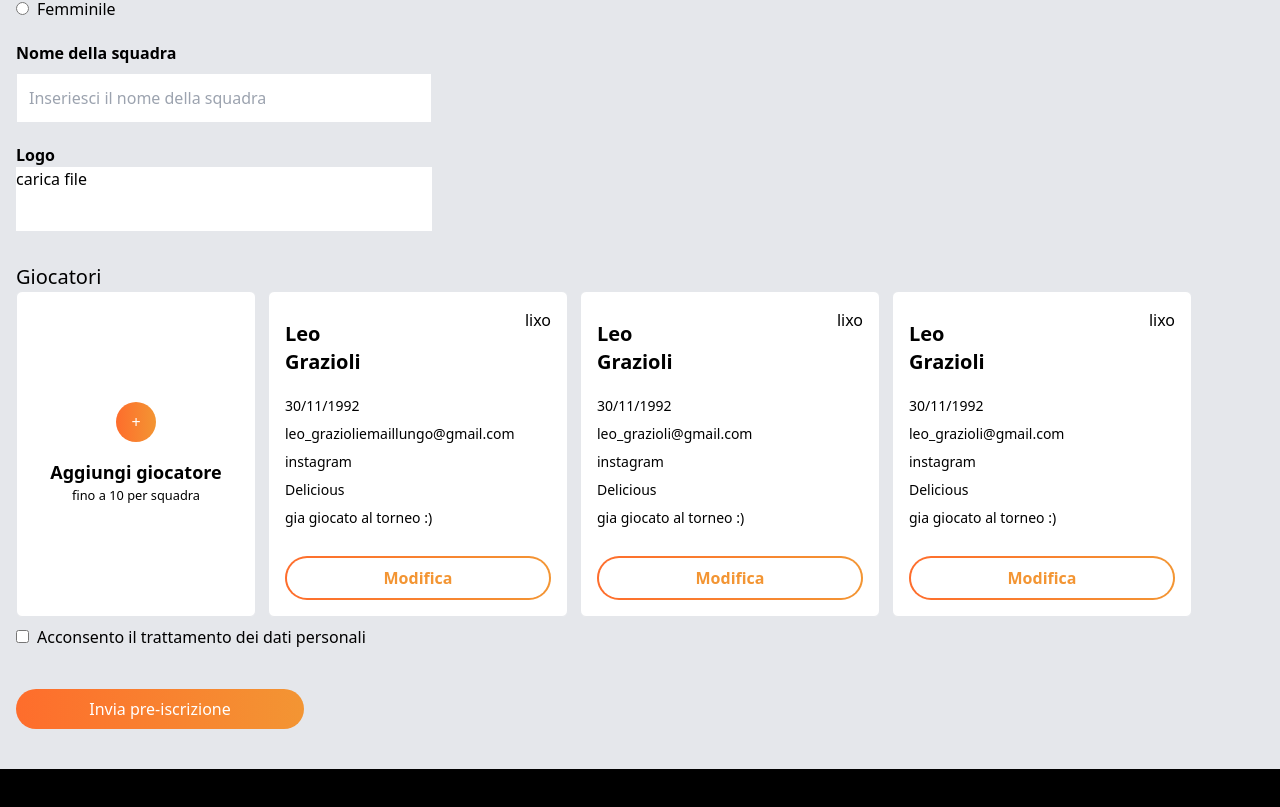
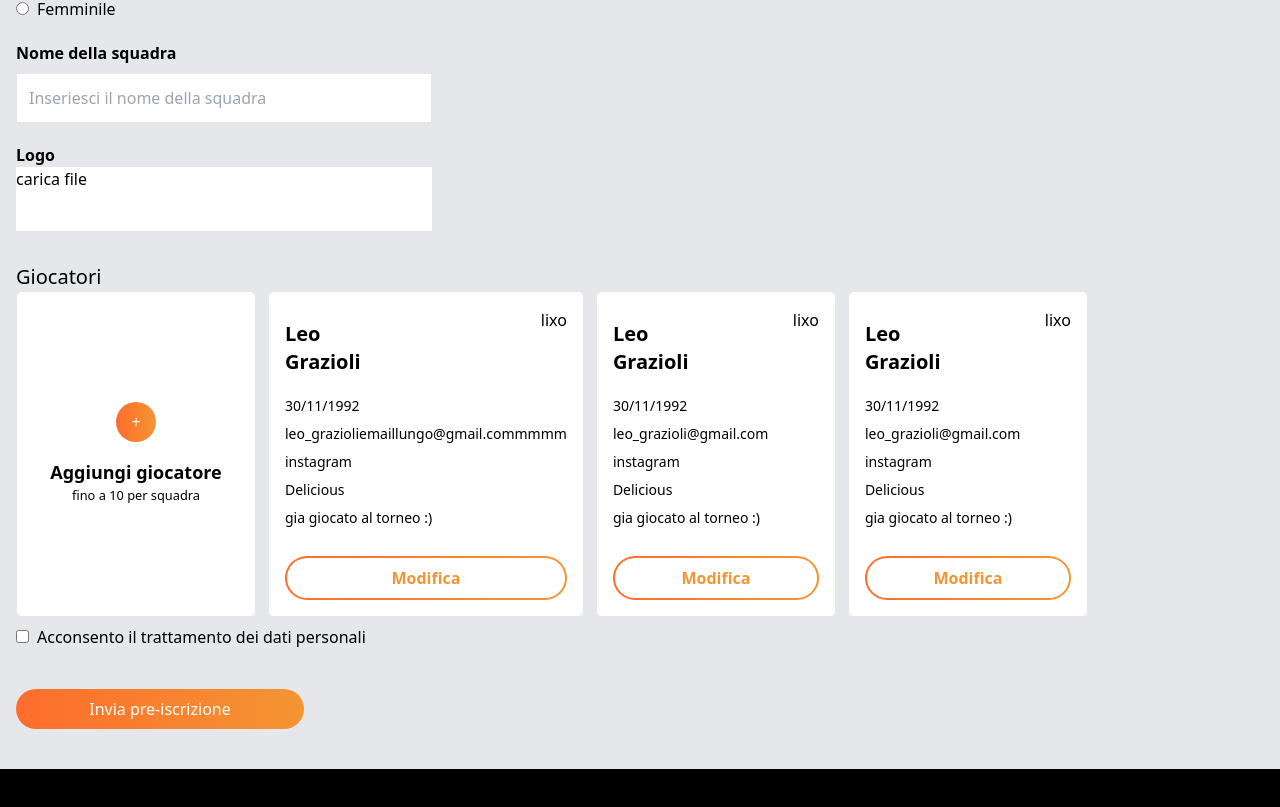
Before and after one commit to graziolieduardo/gsplizzana-frontend, a Next.js app: page /iscrizioni in a window 1280 px wide. Shown: the part 435-1242 px from the top of the page. Built offline with nearby package versions, Linux system fonts and the light colour scheme.

Commit message:
fix width

```diff
--- a/src/pages/iscrizioni/index.tsx
+++ b/src/pages/iscrizioni/index.tsx
@@ -3,7 +3,7 @@ const GIOCATORI = [
         name: 'Leo',
         lastname: 'Grazioli',
         date_of_birth: '30/11/1992',
-        email: 'leo_grazioliemaillungo@gmail.com',
+        email: 'leo_grazioliemaillungo@gmail.commmmm',
         phone: '432-4324324',
         nickname: 'Delicious',
     },
@@ -68,7 +68,7 @@ const index = () => {
                         <div className='flex flex-col mt-5'>
                             <label className="font-semibold" htmlFor="team_name">Nome della squadra</label>
                             <input
-                                className='border p-3 mt-2 w-full sm:w-1/3'
+                                className='border p-3 mt-2 w-full sm:w-1/2 lg:w-1/3'
                                 id='team_name'
                                 type="text"
                                 name='team_name'
@@ -80,7 +80,7 @@ const index = () => {
                             <label className="font-semibold" htmlFor="">Logo</label>
                             {/* Carica logo della squadra */}
                             {/* input type file nascosto che viene attivato da una label personalizzata perché pulsante dell'input non puoi modificarlo*/}
-                            <div className="h-16 bg-white w-full sm:w-1/3">
+                            <div className="h-16 bg-white w-full sm:w-1/2 lg:w-1/3 ">
                                 carica file
                             </div>
                         </div>
@@ -90,7 +90,7 @@ const index = () => {
 
                             {/* container */}
                             {/* scrollable container */}
-                            <div className="flex flex-nowrap">
+                            <div className="inline-flex">
                                 {/* add player card */}
                                 <div className="minwd border rounded-md bg-white p-8 flex flex-col justify-center items-center ">
                                     <div className="w-10 h-10 rounded-full flex justify-center items-center bg-gradient-to-r from-primary-dark to-primary text-white">+</div>
@@ -100,7 +100,7 @@ const index = () => {
                                 {/* players cards */}
                                 {
                                     GIOCATORI.map((player) => (
-                                        <div key={player.name} className="maxwd flex-1 ms-3 border rounded-md bg-white p-4 grow w-60 relative">
+                                        <div key={player.name} className="ms-3 border rounded-md bg-white p-4 min-w-[240px] relative">
                                             {/* cestino in position absolute (manca l'immagine testa di hamburger) */}
                                             <div className="absolute right-4">lixo</div>
 
--- a/src/styles/globals.css
+++ b/src/styles/globals.css
@@ -16,3 +16,7 @@
 .maxwd {
     max-width: 300px;
 }
+
+.test {
+    width: min-content;
+}
```
